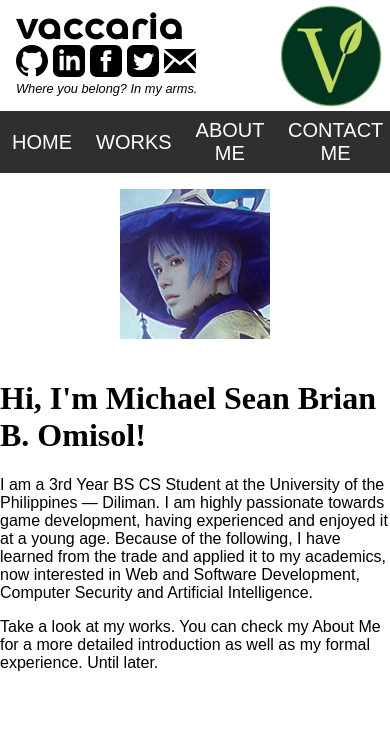
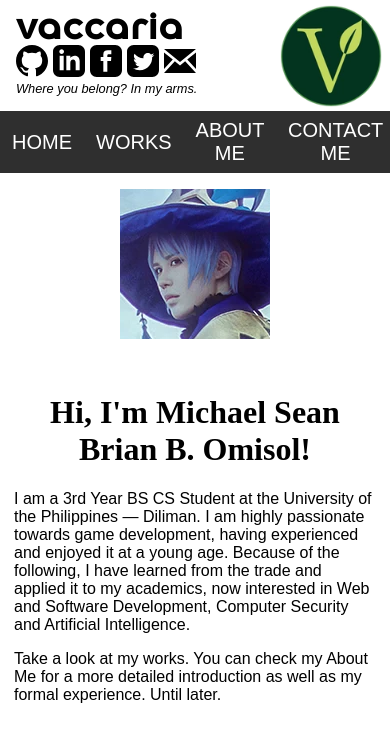
Before and after one commit to FlamingHerb/NewWebsite, a SvelteKit app: page / in a window 390 px wide. Shown: the top 742 px of the page. Built offline with nearby package versions, Linux system fonts and the light colour scheme.

Commit message:
:construction: Construction time 5.

```diff
--- a/src/routes/+page.svelte
+++ b/src/routes/+page.svelte
@@ -16,8 +16,8 @@
             <img src="{authorimg}" alt="A witch profile.">
         </figure>
     </div>
-    <div id="left-side">
-        <h1>Hi, I'm Michael Sean Brian B. Omisol!</h1>
+    <div id="left-side" class="section">
+        <h1 class="title-holder">Hi, I'm Michael Sean Brian B. Omisol!</h1>
         <p>I am a 3rd Year BS CS Student at the University of the Philippines — Diliman. I am highly passionate towards game development, having experienced and enjoyed it at a young age. Because of the following, I have learned from the trade and applied it to my academics, now interested in Web and Software Development, Computer Security and Artificial Intelligence.</p>
         <p>Take a look at my works. You can check my About Me for a more detailed introduction as well as my formal experience. Until later.</p>
     </div>
@@ -33,18 +33,13 @@
     }
     #right-side {
         display: flex;
-        width: 376px;
+        width: 348px;
         justify-content: center;
 
     }
 
     .section {
-
-        min-width: 85%;
-        max-width: 85%;
-        margin-left: 1.2em;
-        margin-right: 1.2em;
-
+        padding: 14px;
         p {
             @include font-size(1rem);
         }
@@ -61,4 +56,10 @@
         @include font-size(2rem);
     }
 
+    @media only screen and (max-width: 976px) {
+    .title-holder {
+        text-align: center;
+    }
+  }
+
 </style>
--- a/src/routes/aboutme/+page.svelte
+++ b/src/routes/aboutme/+page.svelte
@@ -28,9 +28,8 @@
             <img src="{authorimg}" alt="A witch profile." on:mouseover={handleMouseOver} on:focus={handleMouseOver} on:blur={handleMouseOut} on:mouseout={handleMouseOut}>
             <figcaption>{caption}</figcaption>
         </figure>
-
         <p>
-            I am Michael Sean Brian B. Omisol. Also known as Vaccaria. I am a {year - 2001} old game/software developer and writer, who is currently a {year - 2020}rd year BS Computer Science student in the University of the Philippines — Diliman. I have past experience in making games, writing stuff about games, and working with various game devs, including leading a group in the past.
+            I am Michael Sean Brian B. Omisol. Also known as Vaccaria. I am a {year - 2001} old game/software developer and writer, currently a {year - 2020}rd year BS Computer Science student in the University of the Philippines — Diliman. I have past experience in making games, writing stuff about games, and working with various game devs, including leading a group in the past.
         </p>
     </div>
     <div class="section">
```
